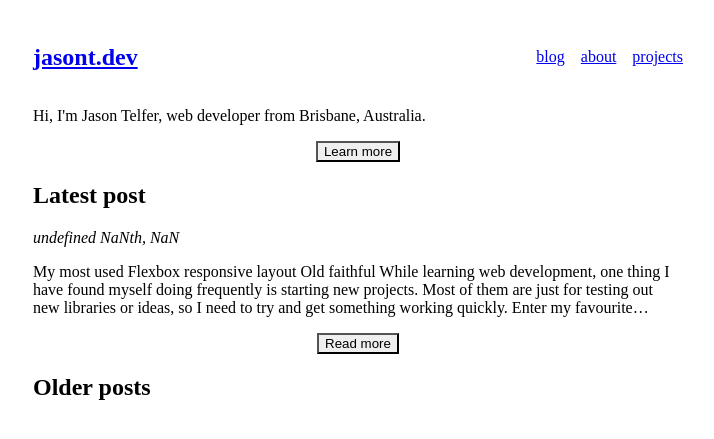
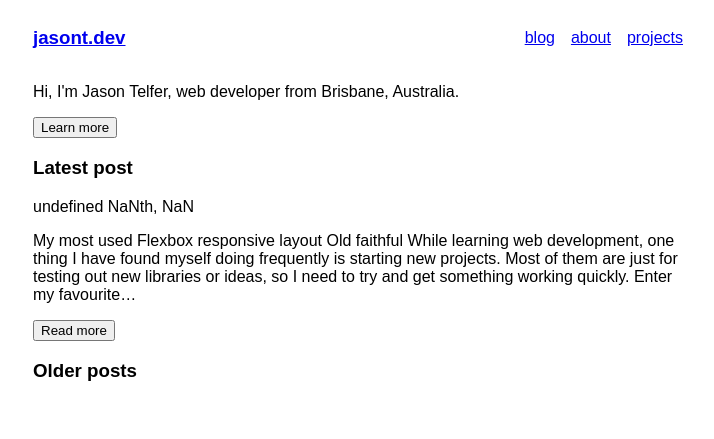
Before and after one commit to jasontdev/personal-webpage, a Gatsby site: page / in a window 1280 px wide. Shown: the whole page, without its empty margins (290-1004 px from the left). Built offline with nearby package versions, Linux system fonts and the light colour scheme; Gatsby itself is replaced by a stand-in of ours.

Commit message:
Removed chakra-ui and rehype-react. Ready to be styled in plain CSS

```diff
--- a/gatsby-config.js
+++ b/gatsby-config.js
@@ -7,7 +7,6 @@
 module.exports = {
   /* Your site config here */
   plugins: [
-    "@chakra-ui/gatsby-plugin",
     {
       resolve: "gatsby-source-filesystem",
       options: {
--- a/src/components/BlogIndex.tsx
+++ b/src/components/BlogIndex.tsx
@@ -1,23 +1,22 @@
-import { Box, Text } from "@chakra-ui/react";
 import React from "react";
-import Link from "./Link";
+import { Link } from "gatsby";
 import FriendlyDate from "./FriendlyDate";
 import { BlogPostMetadata } from "../pages";
 
 export default function BlogIndex({ posts }) {
   return (
-    <Box>
+    <div>
       {posts.map((post: BlogPostMetadata) => (
-        <Box>
-          <Text as="b">
+        <div>
+          <p>
             <Link to={post.slug}>{post.title}</Link>
-          </Text>
+          </p>
           <br />
-          <Text as="i">
+          <p>
             <FriendlyDate date={new Date(post.date)} />
-          </Text>
-        </Box>
+          </p>
+        </div>
       ))}
-    </Box>
+    </div>
   );
 }
--- a/src/components/BlogPost.tsx
+++ b/src/components/BlogPost.tsx
@@ -1,12 +1,10 @@
-import { Text, Box } from "@chakra-ui/react";
 import React from "react";
-import { SubHeading, Title } from "./typography";
 import HtmlContent from "./HtmlContent";
 
 export default function BlogPost({ title, date, description, html }) {
   return (
-    <Box>
+    <div>
       <HtmlContent html={html} />
-    </Box>
+    </div>
   );
 }
--- a/src/components/BlogPreview.tsx
+++ b/src/components/BlogPreview.tsx
@@ -1,18 +1,17 @@
 import React from "react";
-import { Box, Button, Text, Heading } from "@chakra-ui/react";
-import Link from "./Link";
+import { Link } from "gatsby";
 import FriendlyDate from "./FriendlyDate";
 
 export default function BlogPreview({ excerpt, title, date, slug }) {
   return (
-    <Box>
+    <div>
       <Link to={slug}>
-        <Heading size="lg">{title}</Heading>
+        <h3>{title}</h3>
       </Link>
-      <Text as="i">
+      <p>
         <FriendlyDate date={new Date(date)} />
-      </Text>
-      <Text>{excerpt}</Text>
-    </Box>
+      </p>
+      <p>{excerpt}</p>
+    </div>
   );
 }
--- a/src/components/Layout.tsx
+++ b/src/components/Layout.tsx
@@ -1,15 +1,14 @@
 import React from "react";
-import { Box } from "@chakra-ui/react";
-
 import Navbar from "./Navbar";
+import "../styles.css";
 
 export default function Layout({ children }) {
   return (
-    <Box width="100vw" display="flex" justifyContent="center">
-      <Box width={["100%", 650]} padding="1rem">
+    <div className="layout">
+      <div className="centered">
         <Navbar />
-        <Box mt={3}>{children}</Box>
-      </Box>
-    </Box>
+        <div>{children}</div>
+      </div>
+    </div>
   );
 }
--- a/src/components/Link.tsx
+++ /dev/null
@@ -1,21 +0,0 @@
-import React from "react";
-import { Link as ChakraLink, LinkProps } from "@chakra-ui/react";
-import { Link as GatsbyLink } from "gatsby";
-
-interface LinkPropType {
-  to?: string;
-  href?: string;
-  children?: React.ReactNode;
-}
-
-export default function Link({ to, href, children }: LinkPropType) {
-  if (to) {
-    return (
-      <ChakraLink as={GatsbyLink} to={to}>
-        {children}
-      </ChakraLink>
-    );
-  } else {
-    return <ChakraLink href={href}>{children}</ChakraLink>;
-  }
-}
--- a/src/components/Navbar.tsx
+++ b/src/components/Navbar.tsx
@@ -1,21 +1,19 @@
 import React from "react";
-import { Box, Heading } from "@chakra-ui/react";
-
-import Link from "./Link";
+import { Link } from "gatsby";
 
 export default function Navbar() {
   return (
-    <Box display="flex" justifyContent="space-between">
-      <Box>
-        <Heading size="md">
+    <div className="navbar">
+      <div>
+        <h3>
           <Link to="/">jasont.dev</Link>
-        </Heading>
-      </Box>
-      <Box display="flex" alignItems="center" gap="1rem">
+        </h3>
+      </div>
+      <div className="navbar-items">
         <Link to="/">blog</Link>
         <Link to="/about">about</Link>
         <Link to="/projects">projects</Link>
-      </Box>
-    </Box>
+      </div>
+    </div>
   );
 }
--- a/src/components/ProjectPreview.tsx
+++ b/src/components/ProjectPreview.tsx
@@ -1,8 +1,5 @@
 import React from "react";
-import { Box, Button, Heading, Link, Text, IconButton } from "@chakra-ui/react";
-import { ExternalLinkIcon } from "@chakra-ui/icons";
-import { FaGithub } from "@react-icons/all-files/fa/FaGithub";
-import { Link as GatsbyLink } from "gatsby";
+import { Link } from "gatsby";
 
 interface ProjectPreviewProps {
   frontmatter: Frontmatter;
@@ -20,21 +17,15 @@ export default function ProjectPreview({ frontmatter }: ProjectPreviewProps) {
   const { title, description, slug, github, demo }: Frontmatter = frontmatter;
 
   return (
-    <Box>
-      <Heading size="md">
-        <Link as={GatsbyLink} to={slug}>
-          {title}
-        </Link>
-      </Heading>
-      <Text>{description}</Text>
-      <Box display="flex" gap="1rem" mt="1rem">
-        <Link as={GatsbyLink} href={demo} isExternal>
-          🚀 Launch demo <ExternalLinkIcon mx="2px" />
-        </Link>
-        <Link as={GatsbyLink} href={github} isExternal>
-          🤖 Github <ExternalLinkIcon mx="2px" />
-        </Link>
-      </Box>
-    </Box>
+    <div>
+      <h3>
+        <Link to={slug}>{title}</Link>
+      </h3>
+      <p>{description}</p>
+      <div>
+        <Link href={demo}>🚀 Launch demo</Link>
+        <Link href={github}>🤖 Github</Link>
+      </div>
+    </div>
   );
 }
--- a/src/markdown/blog/post_2.md
+++ b/src/markdown/blog/post_2.md
@@ -23,7 +23,7 @@ on mobile.
         display: flex;
         justify-content: center;
         width: 100hw;
-        maxWidth: 100%;
+        min-width: 100%;
     }
 
     .content {
--- a/src/pages/index.tsx
+++ b/src/pages/index.tsx
@@ -1,6 +1,5 @@
 import React from "react";
 import { graphql, navigate } from "gatsby";
-import { Text, Box, Heading, Button } from "@chakra-ui/react";
 import BlogPreview from "../components/BlogPreview";
 import BlogIndex from "../components/BlogIndex";
 import PageMeta from "../components/PageMeta";
@@ -45,43 +44,41 @@ export default function Home({ data }) {
   }));
 
   return (
-    <Box>
+    <div>
       <PageMeta title="Jason Telfer - Web Developer" slug="/" />
-      <Box>
-        <Text>
-          Hi, I'm Jason Telfer, web developer from Brisbane, Australia.
-        </Text>
-      </Box>
-      <Box>
-        <Box display="flex" justifyContent="center" mt="1rem">
-          <Button onClick={() => navigate("/about")}>Learn more</Button>
-        </Box>
-      </Box>
-      <Box mt="1rem">
-        <Heading size="md">Latest post</Heading>
-        <Box>
+      <div>
+        <p>Hi, I'm Jason Telfer, web developer from Brisbane, Australia.</p>
+      </div>
+      <div>
+        <div>
+          <button onClick={() => navigate("/about")}>Learn more</button>
+        </div>
+      </div>
+      <div>
+        <h3>Latest post</h3>
+        <div>
           <BlogPreview
             title={mostRecent.frontmatter.title}
             date={mostRecent.frontmatter.date}
             excerpt={mostRecent.excerpt}
             slug={mostRecent.frontmatter.slug}
           />
-          <Box display="flex" justifyContent="center" mt="1rem">
-            <Button onClick={() => navigate(mostRecent.frontmatter.slug)}>
+          <div>
+            <button onClick={() => navigate(mostRecent.frontmatter.slug)}>
               Read more
-            </Button>
-          </Box>
+            </button>
+          </div>
           {posts.length > 1 ? (
-            <Box mt="1rem">
-              <Heading size="md">Older posts</Heading>
+            <div>
+              <h3>Older posts</h3>
               <BlogIndex posts={posts.slice(0, posts.length - 2)} />
-            </Box>
+            </div>
           ) : (
             <div></div>
           )}
-        </Box>
-      </Box>
-    </Box>
+        </div>
+      </div>
+    </div>
   );
 }
 
--- /dev/null
+++ b/src/styles.css
@@ -0,0 +1,28 @@
+body {
+  font-family: sans-serif;
+}
+
+.layout {
+  display: flex;
+  justify-content: center;
+  width: 100vw;
+  min-width: 100%;
+}
+
+.centered {
+  display: flex;
+  flex-direction: column;
+  width: min(100vw, 650px);
+  display: flex;
+}
+
+.navbar {
+  display: flex;
+  justify-content: space-between;
+}
+
+.navbar-items {
+  display: flex;
+  align-items: center;
+  gap: 1rem;
+}
```
Also changed, not shown: package.json (+1 -7 lines), src/components/HtmlContent.tsx (deleted, +0 -25 lines), src/components/Intro.tsx (+5 -9 lines), src/components/typography.tsx (deleted, +0 -38 lines), src/pages/about.tsx (+5 -6 lines), src/pages/projects.tsx (+5 -10 lines), src/pages/{MarkdownRemark.frontmatter__slug}.tsx (+3 -5 lines), 1 other file.
